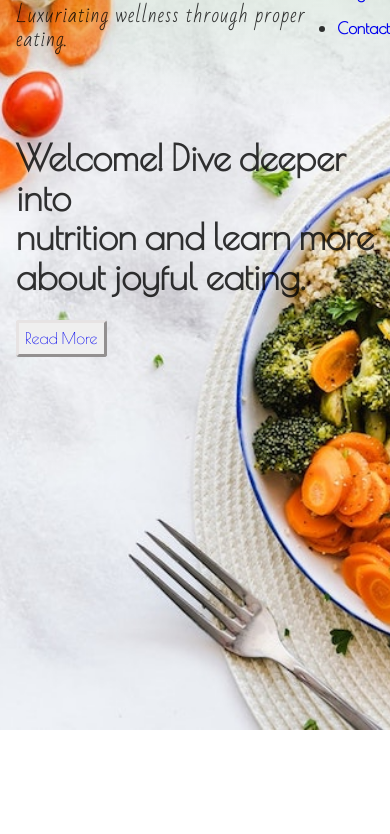
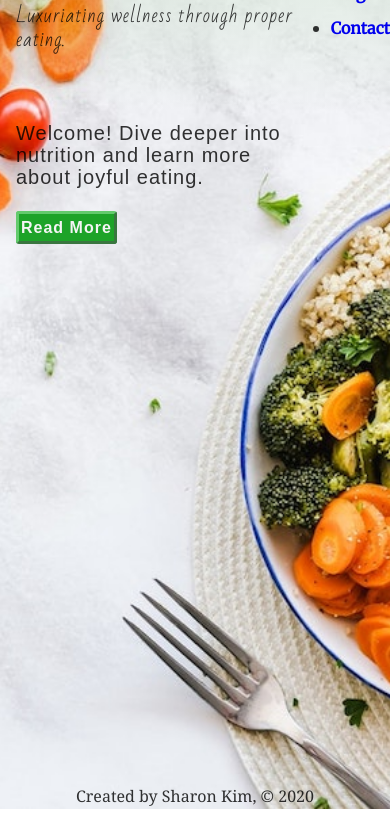
Before and after one commit to sharonk1295/project-4-sungeun, a Gatsby site: page / in a window 390 px wide. Shown: the part 114-948 px from the top of the page. Built offline with nearby package versions, Linux system fonts and the light colour scheme; Gatsby itself is replaced by a stand-in of ours; a web font is replaced by a local one.

Commit message:
added style modules for each blog post and contact page

```diff
--- a/src/components/header.module.css
+++ b/src/components/header.module.css
@@ -8,7 +8,7 @@
     padding: 1rem 0rem 4rem;
     /* background-color: rgba(143, 247, 118, 0.151); */
     background: linear-gradient(0deg, rgba(248,249,251,0) 10%, rgba(101,177,81,0.2) 100%);
-    width: 100%;
+    /* width: 100%; */
 }
 .title {
     margin-left: 1rem;
@@ -25,14 +25,19 @@
     font-family: 'Bad Script', cursive;
     font-size: 24px;
     letter-spacing: 1px;
+    font-weight: 500;
 }
-
+.nav-bar {
+    margin-right: 3px;
+}
 .nav-bar ul{
     list-style-type: none;
+    /* display: flex; */
 }
 .link {
     text-decoration: none;
     font-weight: 600;
+    font-family: 'Merriweather', serif;
 }
 .link:hover {
     color: white;
@@ -45,9 +50,9 @@
 
 @media only screen and (max-width: 460px) {
     .title h1 a {
-        font-size: 32px;
+        font-size: 36px;
     }
     .title p {
-        font-size: 20px;
+        font-size: 19px;
     }
 }
--- a/src/components/layout.css
+++ b/src/components/layout.css
@@ -1,4 +1,4 @@
-@import url('https://fonts.googleapis.com/css2?family=Poiret+One&display=swap');
+@import url('https://fonts.googleapis.com/css2?family=Amatic+SC&family=Almarai:wght@300');
 
 
 html {
--- a/src/pages/about.js
+++ b/src/pages/about.js
@@ -12,7 +12,7 @@ const About = (props) => {
             <h1 className={aboutStyles.heading}>About Sungeun</h1>
             <div className={aboutStyles.bio}>
                 <div className={aboutStyles.text}>
-                    <p>Hello! <br/>My name is Sungeun Sul and I am currently a Registered Dietitian at NYU Winthrop Hospital. With my training and passion, I hope to promote a lifestyle that prioritizes health and happiness.</p>
+                    <p>Hello! <br/>My name is Sungeun Sul and I am currently a clinical dietitian based at an in-patient, acute care facility in NY. With my training and passion, I hope to promote a lifestyle that prioritizes health and happiness.</p>
                     <p>My dedication to the nutrition field stemmed from my beloved mother. She was diagnosed with type 2 Diabetes and to ensure she was receiving proper treatment, I was constantly on the search for healthy recipes. I wanted to serve my mom with the best of the best, and while doing so, I learned, and eventually became absorbed into the world of nutrition.</p>
                     <p>Along with being a Certified Diabetes Educator, I strive to increase welllness through eating. When I'm not in my RD role, you can find me running, dancing, taking pictures, or going on countless food adventures around the tri-state area.</p>
                 </div>
--- a/src/pages/about.module.css
+++ b/src/pages/about.module.css
@@ -1,7 +1,8 @@
-@import url('https://fonts.googleapis.com/css2?family=Poiret+One&display=swap');
-
 .heading {
-    font-family: 'Poiret One', cursive;
+    /* font-family: 'Poiret One', cursive; */
+    font-family: 'Almarai', sans-serif;
+    margin-left: 1rem;
+    font-size: 48px;
 }
 .bio {
     display: flex;
@@ -17,7 +18,10 @@
 }
 
 @media only screen and (max-width: 460px) {
+    .heading {
+        font-size: 32px;
+    }
     p {
-        font-size: 10px;
+        font-size: 12px;
     }
 }
--- a/src/pages/blog.js
+++ b/src/pages/blog.js
@@ -42,7 +42,7 @@ const Blog = () => {
     return (
         <Layout>
           <Head title="Blog" />
-            <h1>Blog Posts</h1>
+            <h1 className={blogStyles.header}>Blog Posts</h1>
             <ol className={blogStyles.posts}>
                 {data.allContentfulBlogPost.edges.map((post) => {
                 return (
--- a/src/pages/blog.module.scss
+++ b/src/pages/blog.module.scss
@@ -1,3 +1,9 @@
+.header {
+    font-family: 'Almarai', sans-serif;
+    margin-left: 1rem;
+    font-size: 48px;
+    margin-bottom: 3rem;
+}
 .posts {
     list-style-type: none;
     margin: 0;
@@ -6,11 +12,11 @@
 .post {
     margin: 1rem 5rem;
     a {
-        background: rgba(93, 168, 90, 0.788);
+        background: rgba(97, 170, 94, 0.788);
         text-decoration: none;
-        color: black;
         display: block;
         padding: 1rem;
+        color: rgb(61, 58, 58);
     };
     a:hover {
         // background: rgba(14, 61, 14, 0.9);
@@ -19,6 +25,7 @@
     };
     h3 {
         margin-bottom: 0;
+        font-family: 'Almarai', sans-serif;
     }
     p {
         color: #777777;
@@ -26,3 +33,9 @@
         font-style: italic;
     }
 }
+
+@media only screen and (max-width: 460px) {
+    .header {
+        font-size: 32px;
+    }
+}
--- a/src/pages/contact.js
+++ b/src/pages/contact.js
@@ -1,12 +1,13 @@
 import React from 'react'
 import Layout from '../components/layout'
 import Head from '../components/head'
+import contactStyles from './contact.module.css'
 
 const Contact = () => {
     return (
         <Layout>
             <Head title="Contact Me" />
-            <h1>Connect with me:</h1>
+            <h1 className={contactStyles.header}>Connect With Me:</h1>
             <a href="https://www.linkedin.com/in/sung-eun-sul-rd-cdn-685272163/" target="_blank" rel="noreferrer">LinkedIn</a>
         </Layout>
     )
--- /dev/null
+++ b/src/pages/contact.module.css
@@ -0,0 +1,5 @@
+.header {
+    font-family: 'Almarai', sans-serif;
+    margin-left: 1rem;
+    font-size: 48px;
+}
--- a/src/pages/index.module.css
+++ b/src/pages/index.module.css
@@ -1,33 +1,42 @@
-/* * {
-    margin: 0;
-    padding: 0;
-    box-sizing: border-box;
-} */
+@import url('https://fonts.googleapis.com/css2?family=Barlow+Condensed:wght@300');
 
 .background {
-    height: 100vh;
+    height: 100%;
     margin-bottom: 0;
 }
 .text {
     margin-left: 1rem;
+    margin-top: 1rem;
 }
-.text h1, a{
-    font-family: 'Poiret One', cursive;
+.text h1{
+    /* font-family: 'Poiret One', cursive; */
+    font-family: 'Barlow Condensed', sans-serif;
+    letter-spacing: 1px;
+    font-size: 38px;
+    font-weight: 300;
 }
 .text button {
-    padding: 4px 6px;
+    padding: 4px 7px;
     /* border: none; */
     border-radius: 3px;
+    background-color: rgb(29, 163, 40);
     outline: none;
-    border: rgb(231, 227, 227);
+    border: rgb(99, 202, 108);
     border-style: outset;
 }
 .text a {
     text-decoration: none;
+    font-family: 'Barlow Condensed', sans-serif;
+    color: whitesmoke;
+    font-size: 21px;
+    font-weight: 600;
+    letter-spacing: 1px;
 }
 .text button:hover {
     background-color: orange;
-    transform: translate(2px, 2px);
+    border: orange;
+    border-style: outset;
+    transform: translate(2px, 3px);
     /* outline: none;
     border-style: outset;
     border: orange; */
@@ -36,3 +45,18 @@
     color: white;
     font-weight: 600;
 }
+
+@media only screen and (max-width: 460px) {
+    .text {
+        margin-top: -1rem;
+    }
+    .text h1 {
+        font-size: 20px;
+    }
+    .text button {
+        padding: 2px 2px;
+    }
+    .text a {
+        font-size: 16px;
+    }
+}
```
Also changed, not shown: src/templates/blog.js (+4 -3 lines), src/templates/blog.module.css (added).
